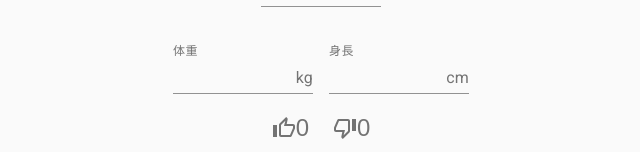
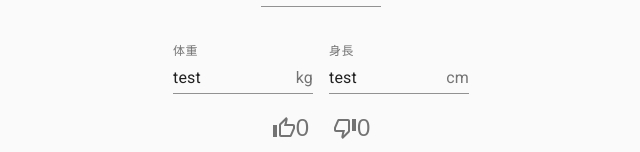
Before and after one commit to Hideaki-Nakagawa/baby-checker, a React (Create React App) app: page / in a window 1280 px wide. Shown: the part 165-317 px from the top of the page, without its empty margins (319-959 px from the left). Built offline with nearby package versions, Linux system fonts and the light colour scheme.

Commit message:
change style and add passing state to parent on InputField

```diff
--- a/src/App.js
+++ b/src/App.js
@@ -1,6 +1,6 @@
 import './App.css';
-import {AgeSelect, GenderRadioBtnGroup, WeightInputField, HeightInputField, GoodBtn, BadBtn} from './component/molecules';
-import {createMuiTheme, CssBaseline, Grid, ThemeProvider } from '@material-ui/core';
+import { AgeSelect, GenderRadioBtnGroup, WeightInputField, HeightInputField, GoodBtn, BadBtn } from './component/molecules';
+import { createMuiTheme, CssBaseline, Grid, ThemeProvider } from '@material-ui/core';
 
 function App() {
   const theme = createMuiTheme({
@@ -9,6 +9,12 @@ function App() {
       type: 'light',
     }
   })
+
+  /** @summary show state*/
+  const handleChange = (data) => {
+    console.log(data);
+  }
+
   return (
     <ThemeProvider theme={theme}>
       <CssBaseline />
@@ -29,8 +35,8 @@ function App() {
               justify="center"
               alignItems="center"
             >
-            <WeightInputField />
-            <HeightInputField />
+              <WeightInputField onChange={handleChange} />
+              <HeightInputField onChange={handleChange} />
             </Grid>
           <Grid
             container
--- a/src/component/atoms/InputField.jsx
+++ b/src/component/atoms/InputField.jsx
@@ -1,6 +1,6 @@
 import React, { useState } from 'react';
 import clsx from 'clsx';
-import { makeStyles, createStyles, FormControl, FormHelperText, Input, InputAdornment} from '@material-ui/core';
+import { makeStyles, createStyles, FormControl, FormHelperText, Input, InputAdornment } from '@material-ui/core';
 
 /** @summary style define*/
 const useStyles = makeStyles((theme) =>
@@ -10,9 +10,6 @@ const useStyles = makeStyles((theme) =>
         },
         withoutLabel: {
             marginTop: theme.spacing(3),
-        },
-        textField: {
-            width: '10em',
         },
     }),
 );
@@ -31,37 +28,38 @@ const useStyles = makeStyles((theme) =>
 const InputField = (props) => {
 
     /** @summary state hook */
-    const [values, setValues] = useState({
-        text: "",
-    });
+    const [myText, setText] = useState("test");
 
     /**
      * @summary state change
-     * @details 複数のステートを持つ場合のステート変更関数
+     * @details ステートを変更して、親要素に値を投げる
      */
-    const handleChange = (prop) => (event) => {
-        setValues({ ...values, [prop]: event.target.value });
+    const handleChange = () => (e) => {
+        setText(e.target.value);
+        if (props.onChange) {
+            props.onChange(myText);
+        }
     };
 
     /** @summary style hook api */
     const classes = useStyles();
 
     return (
-        <FormControl className={clsx(classes.margin, classes.withoutLabel, classes.textField)}>
+        <FormControl className={clsx(classes.margin, classes.withoutLabel, props.add_classes.Size)}>
             <FormHelperText id={props.title_id}>{props.title_text}</FormHelperText>
             <Input
                 id={props.id}
-                value={values.text}
-
-                onChange={handleChange('text')}
+                value={myText}
+                onChange={handleChange()}
                 endAdornment={<InputAdornment position="end">{props.unit_text}</InputAdornment>}
                 aria-describedby={props.title_id}
                 inputProps={{
-                    'maxLength' : props.maxLength,
+                    'maxLength': props.maxLength,
                     'aria-label': props.label,
                 }}
             />
         </FormControl>
     )
 }
+
 export default InputField;
--- a/src/component/molecules/HeightInputField.jsx
+++ b/src/component/molecules/HeightInputField.jsx
@@ -1,10 +1,32 @@
 import React from 'react';
 import { InputField } from '../atoms';
+import { makeStyles, createStyles } from '@material-ui/core'
+
+const useStyles = makeStyles((theme) =>
+    createStyles({
+        "Size": {
+            width: "10em",
+        }
+    }),
+);
 
 /** 身長入力フィールド コンポーネント */
-const HeightInputField = () => {
+const HeightInputField = (props) => {
+
+    /** @summary style hook api */
+    const classes = useStyles();
+
+    /** @summary pass state */
+    const handleChange = (data) => {
+        if (props.onChange) {
+            props.onChange(data);
+        }
+    }
+
     return (
         <InputField
+            onChange={handleChange}
+            add_classes={classes}
             title_id="height_title"
             title_text="身長"
             id="height_input"
--- a/src/component/molecules/WeightInputField.jsx
+++ b/src/component/molecules/WeightInputField.jsx
@@ -1,10 +1,32 @@
 import React from 'react';
 import { InputField } from '../atoms';
+import { makeStyles, createStyles } from '@material-ui/core'
+
+const useStyles = makeStyles((theme) =>
+    createStyles({
+        "Size": {
+            width: "10em",
+        }
+    }),
+);
 
 /** 体重入力フィールド コンポーネント */
-const WeightInputField = () => {
+const WeightInputField = (props) => {
+
+    /** @summary style hook api */
+    const classes = useStyles();
+
+    /** @summary pass state*/
+    const handleChange = (data) => {
+        if (props.onChange) {
+            props.onChange(data);
+        }
+    }
+
     return (
         <InputField
+            onChange={handleChange}
+            add_classes={classes}
             title_id="weight_title"
             title_text="体重"
             id="weight_input"
```
Lines whose indentation alone changed are shown as unchanged.
